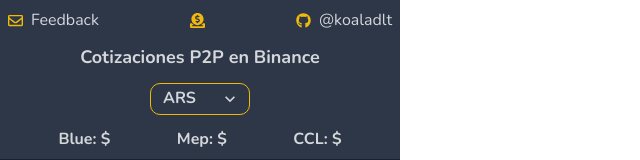
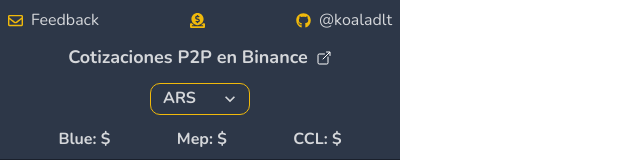
Before and after one commit to koaladlt/PeerPrice-Extension, a React app: page / in a window 1280 px wide. Shown: the top 160 px of the page, without its empty margins (0-640 px from the left). Built offline with nearby package versions, Linux system fonts and the light colour scheme.

Commit message:
add new tab, fix url + title

```diff
--- a/src/components/App.tsx
+++ b/src/components/App.tsx
@@ -11,6 +11,7 @@
   Stack,
 } from '@chakra-ui/react';
 import { FaGithub, FaRegEnvelope, FaDonate } from 'react-icons/fa';
+import { IoOpenOutline } from 'react-icons/io5';
 
 import Body from './Body';
 import FeedBack from './Feedback';
@@ -57,6 +58,18 @@
       controller.abort();
     };
   }, [change]);
+
+  useEffect(() => {
+    if (condition === 'BUY') {
+      setUrl(
+        `https://p2p.binance.com/en/trade/all-payments/${selectedCurrency}?fiat=${fiat}`
+      );
+    } else {
+      setUrl(
+        `https://p2p.binance.com/en/trade/sell/${selectedCurrency}?fiat=${fiat}&payment=ALL`
+      );
+    }
+  }, [fiat, selectedCurrency, condition]);
 
   useEffect(() => {
     getDollarsPrices();
@@ -158,6 +171,7 @@
             <Text color={'whiteAlpha.800'}>@koaladlt</Text>
           </HStack>
         </HStack>
+        <HStack justifyContent='center'>
           <Text
             color={'whiteAlpha.800'}
             fontSize='large'
@@ -165,6 +179,12 @@
           >
             {fiat === 'BRL' ? 'Cotações P2P' : 'Cotizaciones P2P en Binance'}
           </Text>
+          <IoOpenOutline
+            onClick={() => chrome.tabs.create({ url: 'popup.html' })}
+            cursor='pointer'
+            color='white'
+          />
+        </HStack>
         <Box my={3} display='flex' justifyContent='center'>
           <Select
             color='whiteAlpha.800'
--- a/src/popup.html
+++ b/src/popup.html
@@ -10,7 +10,7 @@
       href="https://fonts.googleapis.com/css2?family=Nunito:wght@200;300;400;600;700&display=swap"
       rel="stylesheet"
     />
-    <title>Binance P2P Extension</title>
+    <title>PeerPrice</title>
     <style>
       html,
       body {
```
Lines whose indentation alone changed are shown as unchanged.
